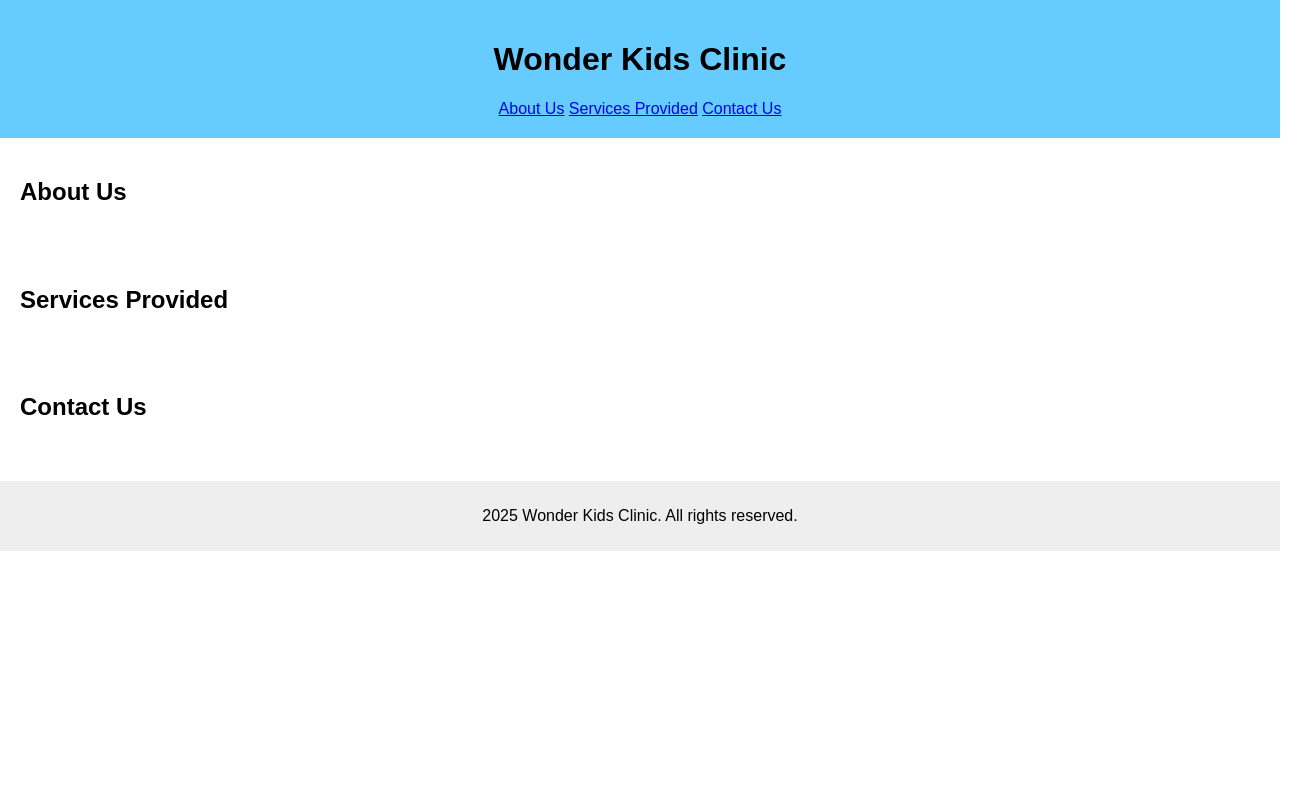
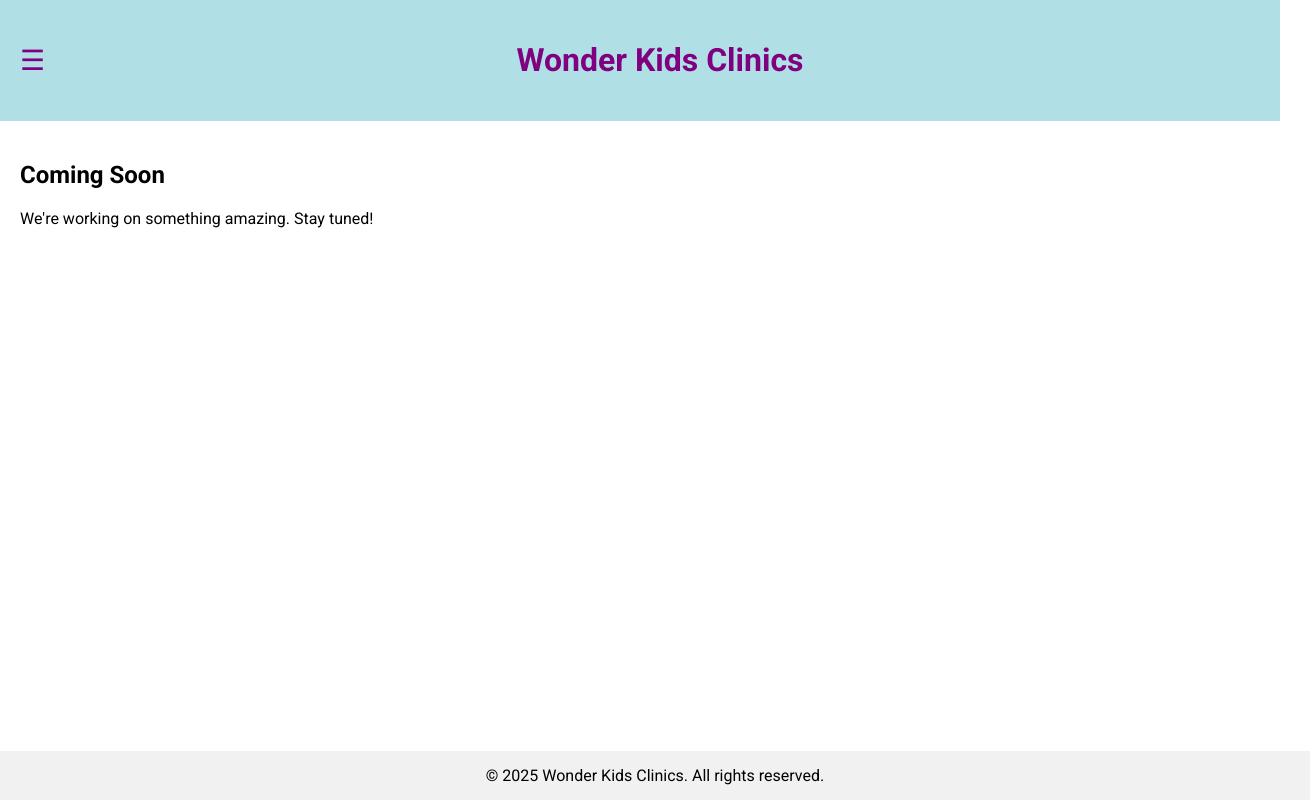
Before and after one commit to dilipcdk/wonderkids, a plain HTML site: page index.html in a window 1280 px wide. Shown: the whole page, 1310 px wide, since content can reach past the window. Drawn offline with Linux system fonts and the light colour scheme.

Commit message:
Update index.html

```diff
--- a/index.html
+++ b/index.html
@@ -1,30 +1,172 @@
+
+
 <!DOCTYPE html>
 <html lang="en">
 <head>
-        <meta charset="UTF-8">
-        <meta name="viewport" content="width=device-width, initial-scale=1.0">
-        <link rel="stylesheet" href="styles.css">
+    <meta charset="UTF-8" />
+    <meta name="viewport" content="width=device-width, initial-scale=1.0"/>
+    <title>Wonder Kids Clinics</title>
+    <!-- ✅ Google Fonts: Roboto -->
+    <link href="https://fonts.googleapis.com/css2?family=Roboto:wght@400;700&display=swap" rel="stylesheet">
+
+    <style>
+        body {
+        margin: 0;
+        font-family: 'Roboto', sans-serif;
+        display: flex;
+        flex-direction: column;
+        min-height: 100vh;
+        }
+
+        header {
+        background-color: powderblue;
+        color: purple;
+        padding: 20px 20px 20px 60px;
+        font-family: 'Roboto', sans-serif;
+        text-align: center;
+        position: relative;
+        }
+
+        .menu-icon {
+        position: absolute;
+        left: 20px;
+        top: 50%;
+        transform: translateY(-50%);
+        font-size: 28px;
+        cursor: pointer;
+        color: purple;
+        z-index: 4;
+        }
+
+        .sidenav {
+        height: 100%;
+        width: 0;
+        position: fixed;
+        z-index: 5;
+        top: 0;
+        left: 0;
+        background-color: #333;
+        overflow-x: hidden;
+        transition: 0.3s;
+        padding-top: 60px;
+        }
+
+        .sidenav a {
+        padding: 12px 24px;
+        text-decoration: none;
+        font-size: 18px;
+        color: white;
+        display: block;
+        }
+
+        .sidenav a:hover {
+        background-color: #575757;
+        }
+
+        .sidenav .closebtn {
+        position: absolute;
+        top: 15px;
+        right: 20px;
+        font-size: 28px;
+        cursor: pointer;
+        }
+
+        #overlay {
+        position: fixed;
+        display: none;
+        width: 100%;
+        height: 100%;
+        top: 0;
+        left: 0;
+        background-color: rgba(0, 0, 0, 0.5);
+        z-index: 4;
+        }
+
+        main {
+        flex: 1;
+        padding: 20px;
+        }
+
+        .content-section {
+        display: none;
+        }
+
+        .active-section {
+        display: block;
+        }
+
+        footer {
+        background-color: #f1f1f1;
+        text-align: center;
+        padding: 15px;
+        width: 100%;
+        }
+    </style>
     </head>
+
 <body>
+
   <header>
-            <h1>Wonder Kids Clinic</h1>
-            <a href="#about">About Us</a>
-            <a href="#services">Services Provided</a>
-            <a href="#contact">Contact Us</a>
+    <span class="menu-icon" onclick="openNav()">&#9776;</span>
+    <h1>Wonder Kids Clinics</h1>
   </header>
 
-        <section id="about">
+  <!-- Overlay -->
+  <div id="overlay" onclick="closeNav()"></div>
+
+  <!-- Side Navigation -->
+  <div id="mySidenav" class="sidenav">
+    <a href="javascript:void(0)" class="closebtn" onclick="closeNav()">&times;</a>
+    <a onclick="showSection('about'); closeNav()">About Us</a>
+    <a onclick="showSection('services'); closeNav()">Services</a>
+    <a onclick="showSection('contact'); closeNav()">Contact</a>
+  </div>
+
+  <main>
+    <div id="default" class="active-section">
+      <h2>Coming Soon</h2>
+      <p>We're working on something amazing. Stay tuned!</p>
+    </div>
+
+    <section id="about" class="content-section">
       <h2>About Us</h2>
-        </section>
-        <section id="services">
-            <h2>Services Provided</h2>
-        </section>
-        <section id="contect">
-            <h2>Contact Us</h2>
+      <p>Welcome to Wonder Kids Clinics, where children's health comes first.</p>
     </section>
 
+    <section id="services" class="content-section">
+      <h2>Services</h2>
+      <p>We offer pediatric care, vaccinations, and developmental screenings.</p>
+    </section>
+
+    <section id="contact" class="content-section">
+      <h2>Contact</h2>
+      <p>Email us at contact@wonderkidsclinics.com or call (123) 456-7890.</p>
+    </section>
+  </main>
+
   <footer>
-            <p>2025 Wonder Kids Clinic. All rights reserved.</p>
+    &copy; 2025 Wonder Kids Clinics. All rights reserved.
   </footer>
+
+  <script>
+    function openNav() {
+      document.getElementById("mySidenav").style.width = "250px";
+      document.getElementById("overlay").style.display = "block";
+    }
+
+    function closeNav() {
+      document.getElementById("mySidenav").style.width = "0";
+      document.getElementById("overlay").style.display = "none";
+    }
+
+    function showSection(sectionId) {
+      const sections = document.querySelectorAll('.content-section, #default');
+      sections.forEach(section => {
+        section.classList.remove('active-section');
+      });
+      document.getElementById(sectionId).classList.add('active-section');
+    }
+  </script>
+
 </body>
 </html>
```
Lines whose indentation alone changed are shown as unchanged.
